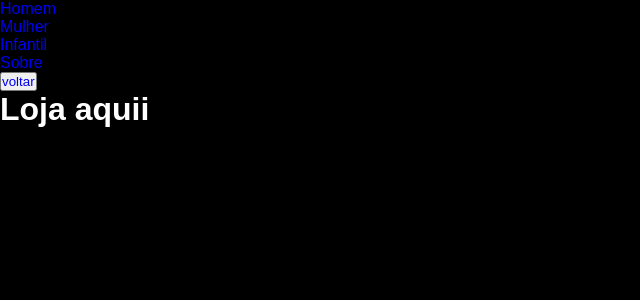
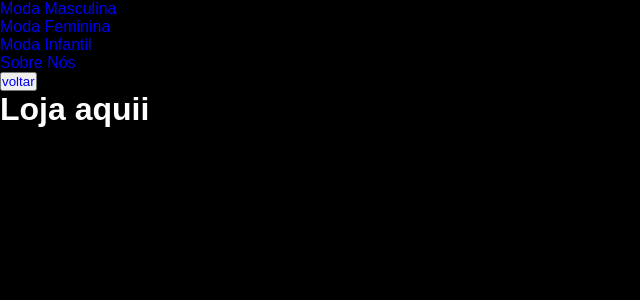
Before and after one commit to izadora0207/CP2-StyledRouter, a React (Create React App) app: page /loja-roupa in a window 1280 px wide. Shown: the top 300 px of the page, without its empty margins (0-640 px from the left). Built offline with nearby package versions, Linux system fonts and the light colour scheme.

Commit message:
Alteração nomes

```diff
--- a/src/loja-moda/componente/menu/Menu.jsx
+++ b/src/loja-moda/componente/menu/Menu.jsx
@@ -7,10 +7,10 @@ export default function Menu() {
             <header>
                 <nav>
                     <ul>
-                        <li><Link to='/moda-masculina'> Homem</Link></li>
-                        <li><Link to='/moda-feminina'> Mulher </Link></li>
-                        <li><Link to='/moda-infantil'>  Infantil  </Link></li>
-                        <li><Link to='/sobre'> Sobre  </Link></li>
+                        <li><Link to='/moda-masculina'>Moda Masculina</Link></li>
+                        <li><Link to='/moda-feminina'>Moda Feminina</Link></li>
+                        <li><Link to='/moda-infantil'>Moda Infantil</Link></li>
+                        <li><Link to='/sobre'>Sobre Nós</Link></li>
                     </ul>
                 </nav>
             </header>
```
